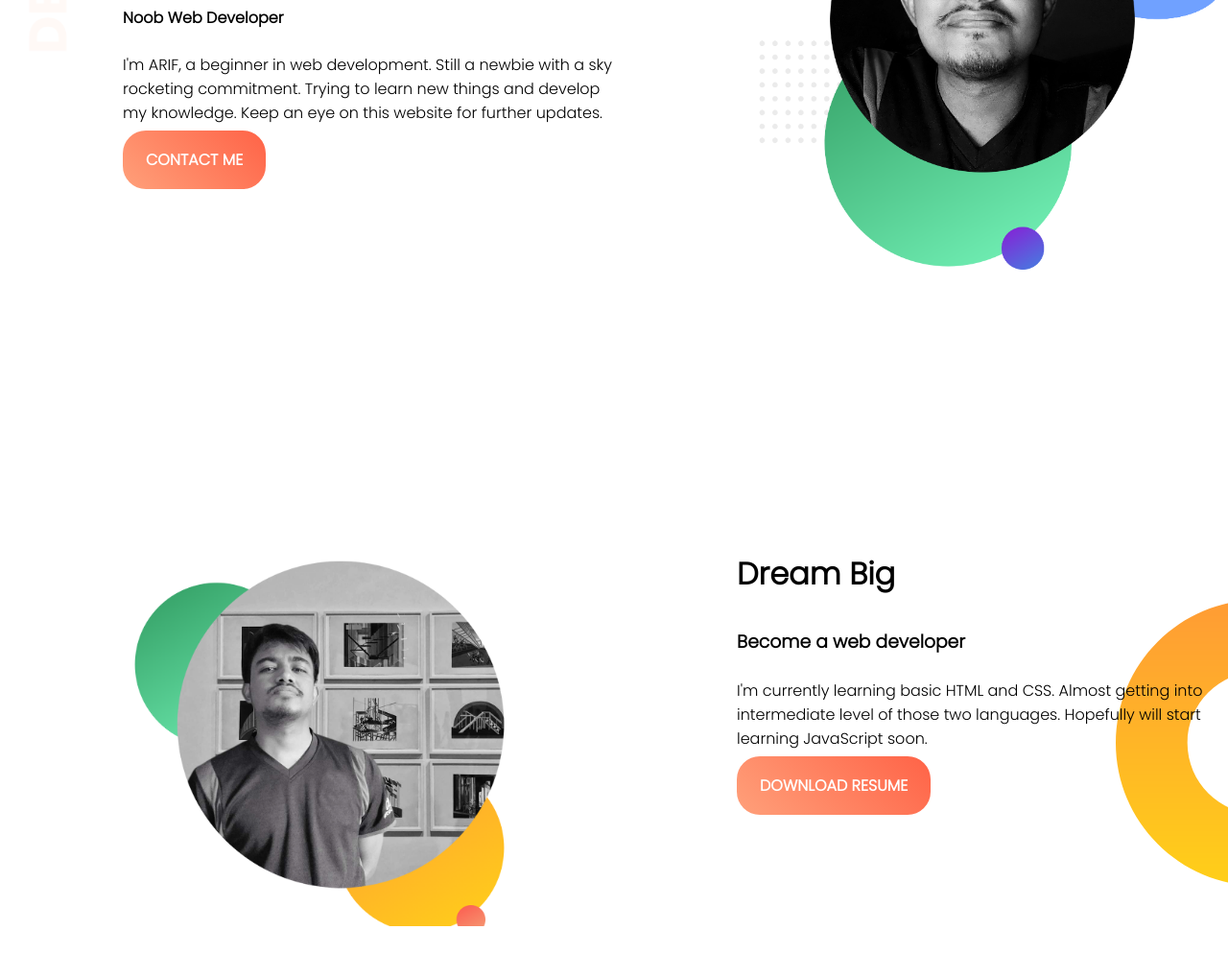
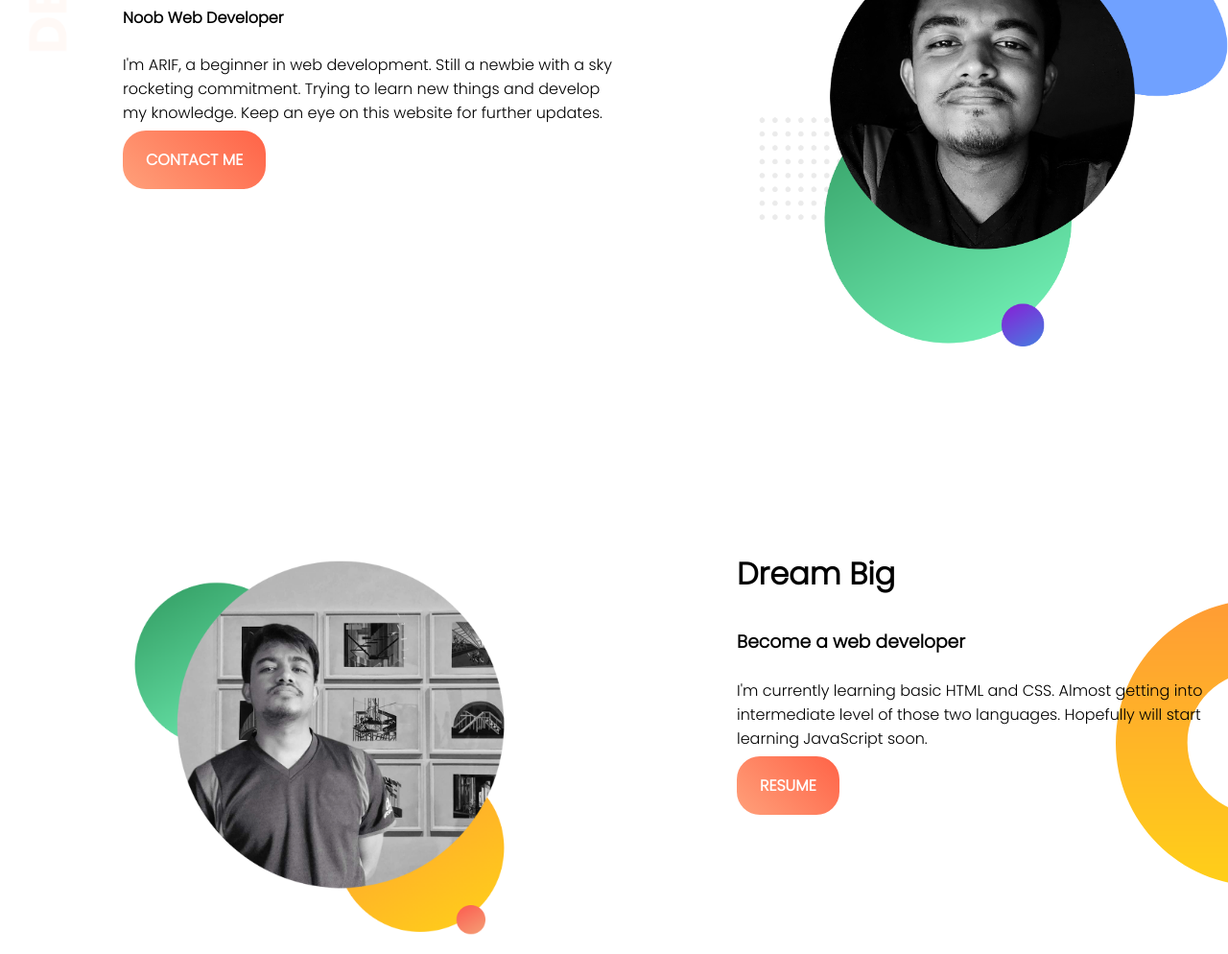
Before and after one commit to htiam/web-portfolio, a plain HTML site: page index.html in a window 1280 px wide. Shown: the part 306-1300 px from the top of the page at 96% size. Drawn offline with Linux system fonts and the light colour scheme.

Commit message:
solved resume

```diff
--- a/index.html
+++ b/index.html
@@ -34,7 +34,7 @@
             <h3>Become a web developer</h3>
             <p>I'm currently learning basic HTML and CSS. Almost getting into intermediate level of those two languages. Hopefully will start learning JavaScript soon.</p>
 
-            <a class="resume_button" href="#">DOWNLOAD RESUME</a>
+            <a class="resume_button" href="#">RESUME</a>
         </div>
 
         <div class="sec_two" id="img_two">
--- a/style.css
+++ b/style.css
@@ -30,7 +30,7 @@ section {
 }
 .sec_one img {
     width: 100%;
-    margin-top: 5rem;
+    margin-top: 10rem;
 }
 .top_banner{
     background-image: url(images/top-banner.png);
```
